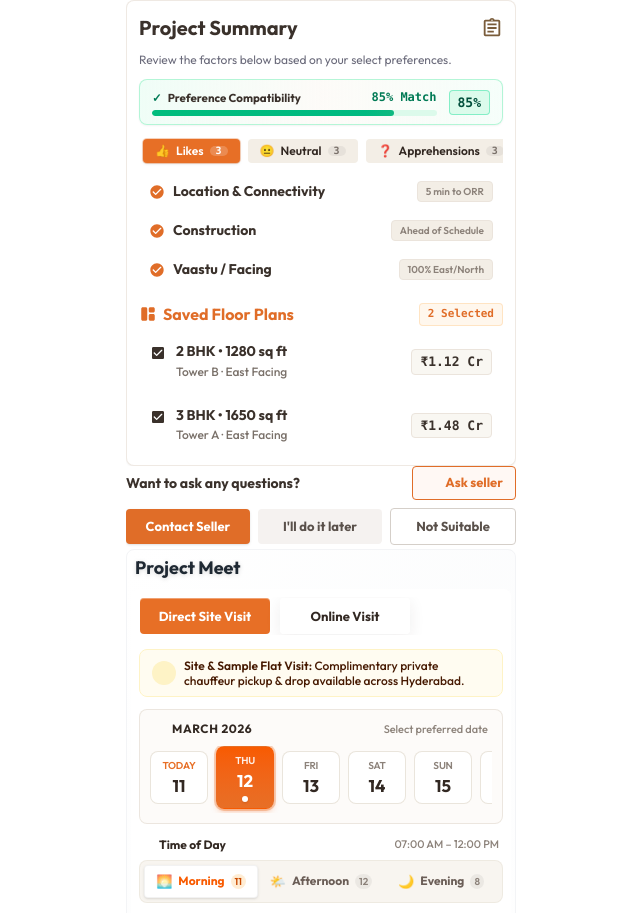
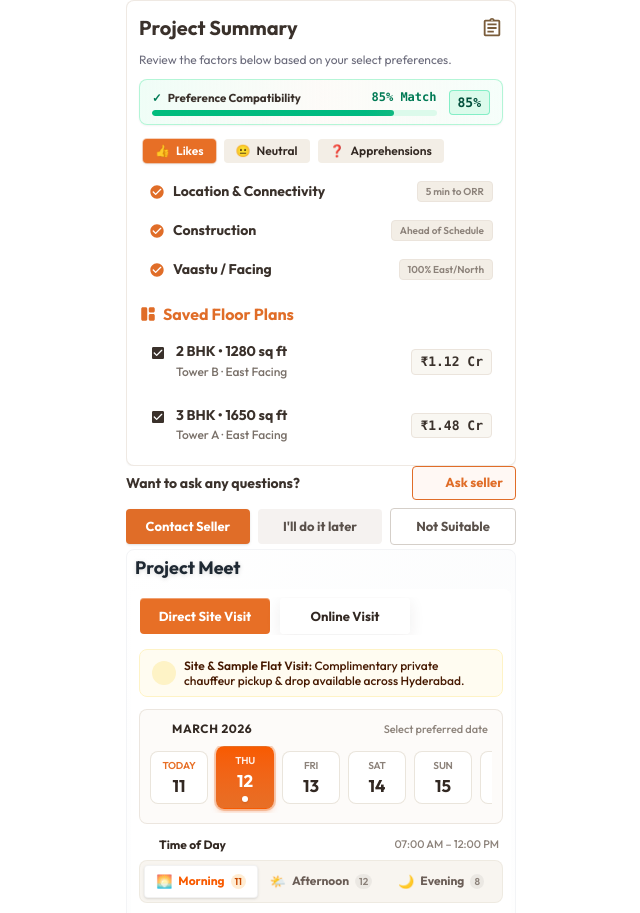
Before and after one commit to onemanwithoneserver/Figma-GP, a React (Vite) app: page / in a window 1280 px wide. Shown: the part 6318-7231 px from the top of the page, without its empty margins (319-959 px from the left). Built offline with nearby package versions, Linux system fonts and the light colour scheme; some icons are missing.

Commit message:
fix: remove tab count badges and Selected text in Project Summary

```diff
--- a/src/02_features/11_summary/ProjectSummary.tsx
+++ b/src/02_features/11_summary/ProjectSummary.tsx
@@ -53,9 +53,9 @@ const SAVED_PLANS: SavedPlan[] = [
 ];
 
 const TABS = [
-  { key: 'likes' as const, label: 'Likes', emoji: '👍', count: 3 },
-  { key: 'neutral' as const, label: 'Neutral', emoji: '😐', count: 3 },
-  { key: 'apprehensions' as const, label: 'Apprehensions', emoji: '❓', count: 3 },
+  { key: 'likes' as const, label: 'Likes', emoji: '👍' },
+  { key: 'neutral' as const, label: 'Neutral', emoji: '😐' },
+  { key: 'apprehensions' as const, label: 'Apprehensions', emoji: '❓' },
 ];
 
 const ProjectSummary: React.FC = () => {
@@ -65,8 +65,6 @@ const ProjectSummary: React.FC = () => {
   const toggleSavePlan = (id: string) => {
     setSavedPlans((prev) => ({ ...prev, [id]: !prev[id] }));
   };
-
-  const selectedCount = Object.values(savedPlans).filter(Boolean).length;
 
   return (
     <div className="bg-white">
@@ -136,13 +134,6 @@ const ProjectSummary: React.FC = () => {
                   >
                     <span>{tab.emoji}</span>
                     <span>{tab.label}</span>
-                    <span
-                      className={`text-[10px] font-mono px-1.5 py-0.2 rounded-full font-bold ${
-                        isActive ? 'bg-white/20 text-white' : 'bg-black/5 text-[#7A716A]'
-                      }`}
-                    >
-                      {tab.count}
-                    </span>
                   </button>
                 );
               })}
@@ -193,7 +184,7 @@ const ProjectSummary: React.FC = () => {
           </div>
 
           <div>
-            <div className="flex items-center justify-between mb-2">
+            <div className="mb-2">
               <h3 className="flex items-center text-[16px] font-extrabold">
                 <span className="mr-1.5 flex items-center">
                   <svg
@@ -210,10 +201,6 @@ const ProjectSummary: React.FC = () => {
                 </span>
                 <span className="text-brand-booking">Saved Floor Plans</span>
               </h3>
-
-              <span className="text-[11px] font-mono font-semibold text-brand-booking bg-orange-50 border border-orange-200/60 px-2 py-0.5 rounded-chip">
-                {selectedCount} Selected
-              </span>
             </div>
 
             <div className="flex flex-col gap-y-2">
```
Also changed, not shown: 5 other files (tests, documents, lock files or other folders).
